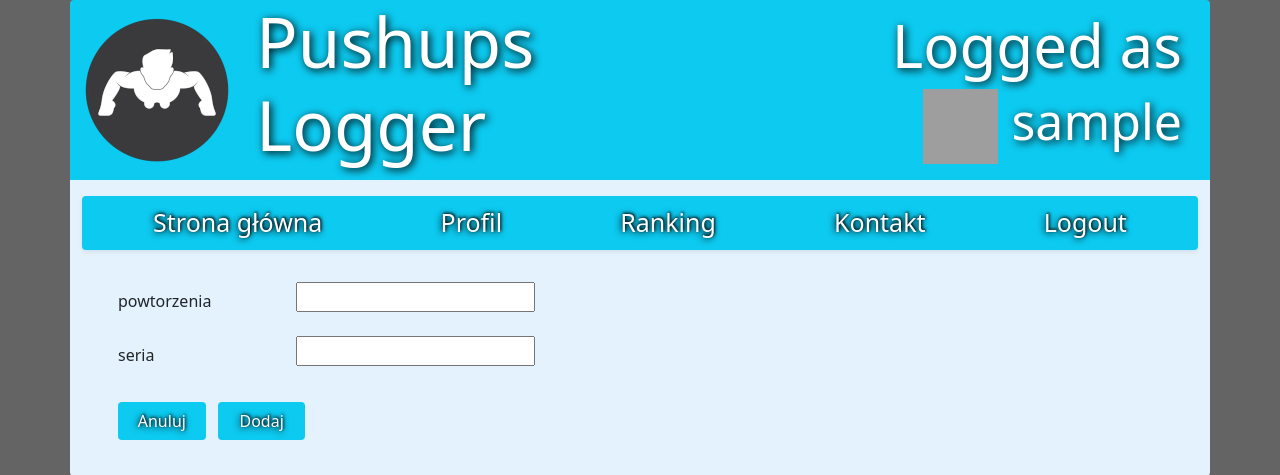
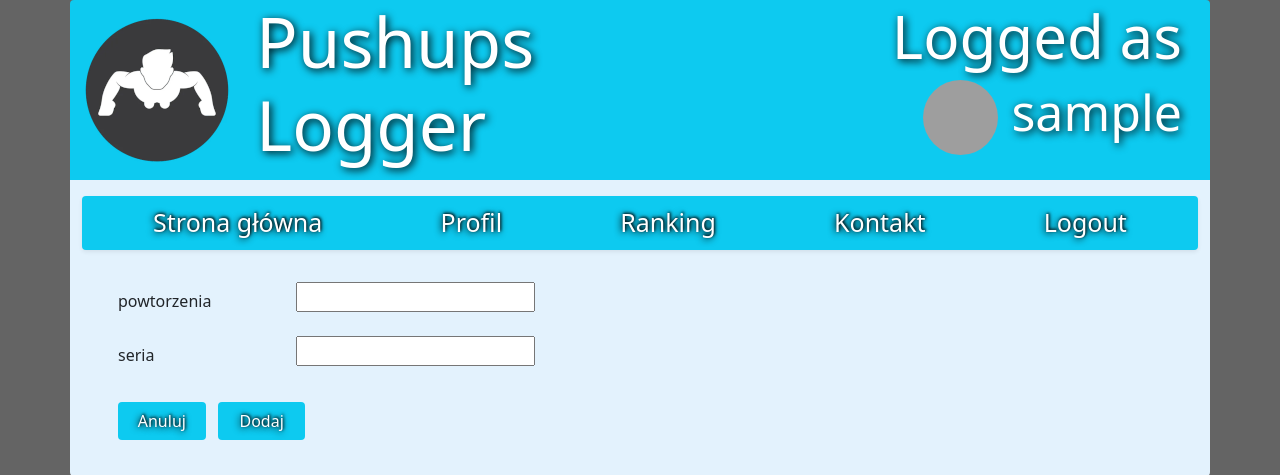
Before and after one commit to Reniferowski/PushupsLogger, a Django app: page /add-pushup/ in a window 1280 px wide. Shown: the top 475 px of the page. Run offline with Django 4.2, Linux system fonts and the light colour scheme; the visitor is signed in with stand-in values (Sample User, id 1); grey boxes are pictures that could not be loaded.

Commit message:
logged as fix

```diff
--- a/projekt/templates/main.html
+++ b/projekt/templates/main.html
@@ -20,12 +20,14 @@
         <div class="col-6">
           <h1 id="logo-text">Pushups<br>Logger</h1>
         </div>
-        <div class="col-4 align-self-center">
+        <div class="col-4 d-flex flex-column align-items-end">
           {% if request.user.is_authenticated %}
-            <h1 id="logo-text" style="float:right; font-size: 60px;">Logged as</h1>
-            <h3 id="logo-text" style="float:right; font-size: 50px;">
-              <img style="width: 75px;height: 75px" src="{{ user.avatar.url }}"/>
-              <a href="{% url 'user-profile' user.id %}" style="text-decoration: none; color: white;">{{ user.username }}</a>
+            <h1 id="logo-text" style="font-size: 60px;">Logged as</h1>
+            <h3 id="logo-text" style="font-size: 50px;">
+              <a href="{% url 'user-profile' user.id %}" style="text-decoration: none; color: white;">
+                <img class="rounded-circle avatarpic" src="{{ user.avatar.url }}"/>
+                {{ user.username }}
+              </a>
             </h3>
           {% endif %}
         </div>
```
